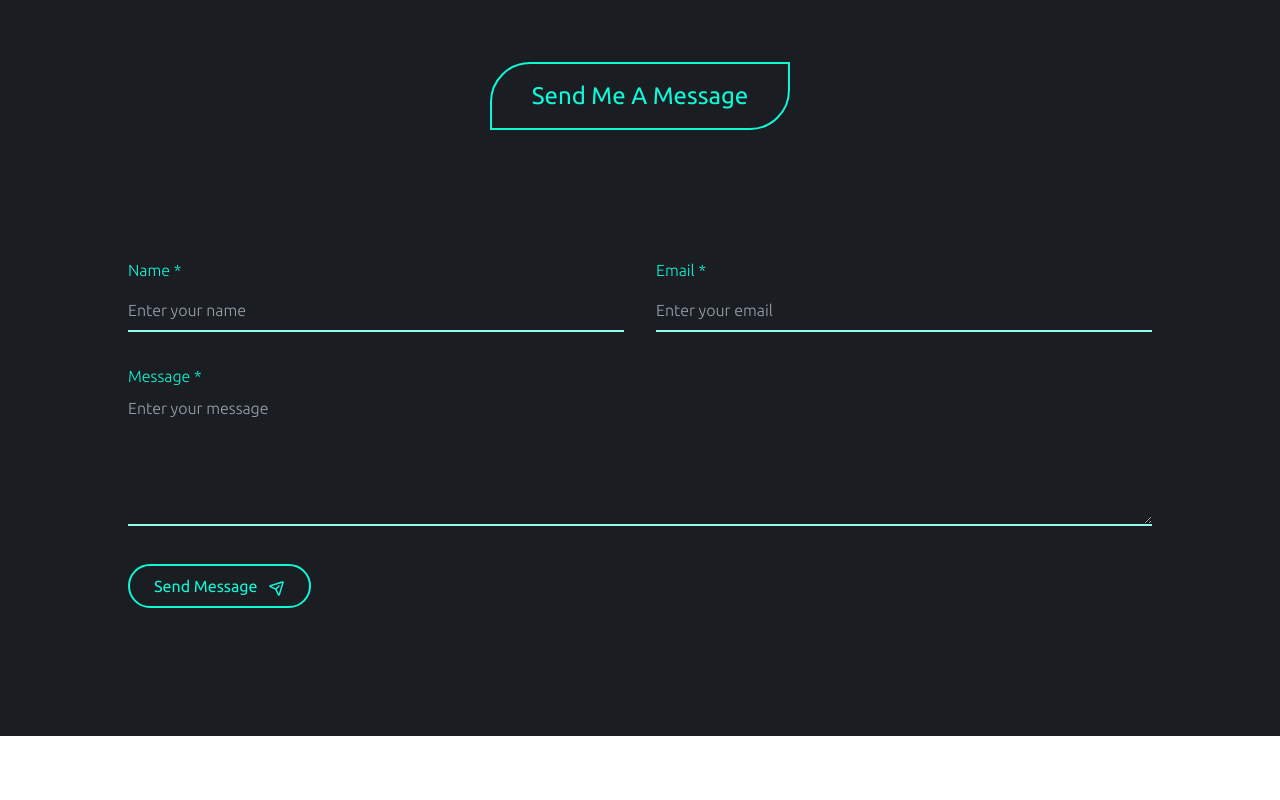
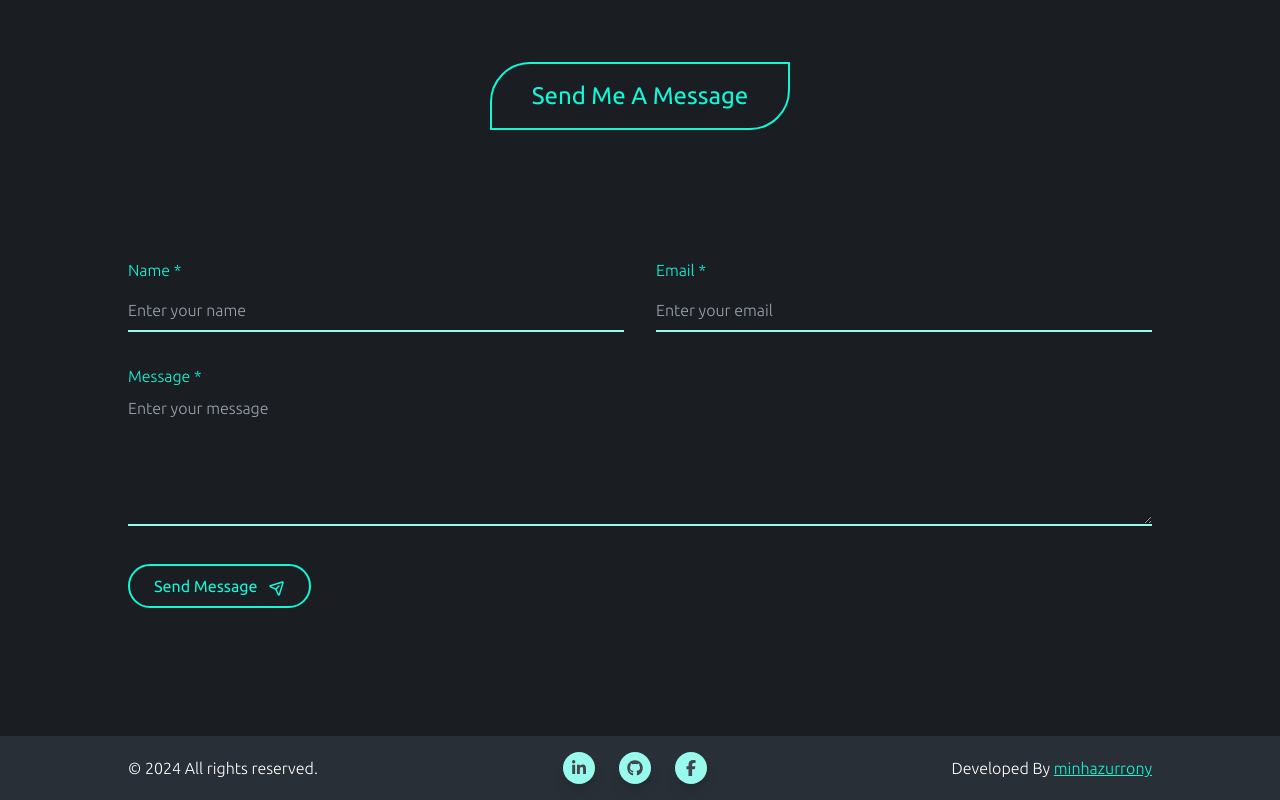
Before and after one commit to minhazurrony/portfolio, a Next.js app: page / in a window 1280 px wide. Shown: the part 7324-8124 px from the top of the page. Before the commit the page ends 8060 px from the top, so only its background shows below. Built offline with nearby package versions, Linux system fonts and the light colour scheme.

Commit message:
feat: add footer into layout

```diff
--- /dev/null
+++ b/app/components/Footer.tsx
@@ -0,0 +1,56 @@
+import React from "react";
+import ContainerWrapper from "./ContainerWrapper";
+import Link from "next/link";
+import { FaLinkedinIn, FaFacebookF, FaGithub } from "react-icons/fa6";
+
+function Footer() {
+  return (
+    <ContainerWrapper className="rounded-none bg-bg-one">
+      <footer className="flex flex-col items-center justify-center gap-4 py-4 font-ubuntu font-light text-white lg:flex-row lg:justify-between">
+        <p>
+          &copy; <time>{new Date().getFullYear()}</time> All rights reserved.
+        </p>
+
+        <div className="inline-flex items-center gap-6">
+          <Link
+            rel="noopener noreferrer"
+            target="_blank"
+            href={"https://www.linkedin.com/in/minhazurrony/"}
+            className="rounded-full bg-brand-two p-2 text-grey shadow-lg transition-all duration-150 ease-in hover:bg-brand-one hover:text-white"
+          >
+            <FaLinkedinIn />
+          </Link>
+          <Link
+            rel="noopener noreferrer"
+            target="_blank"
+            href={"https://www.github.com/minhazurrony/"}
+            className="rounded-full bg-brand-two p-2 text-grey shadow-lg transition-all duration-150 ease-in hover:bg-brand-one hover:text-white"
+          >
+            <FaGithub />
+          </Link>
+          <Link
+            rel="noopener noreferrer"
+            target="_blank"
+            href={"https://www.facebook.com/minhazur.rony/"}
+            className="rounded-full bg-brand-two p-2 text-grey shadow-lg transition-all duration-150 ease-in hover:bg-brand-one hover:text-white"
+          >
+            <FaFacebookF />
+          </Link>
+        </div>
+        <p className="capitalize">
+          developed by {""}
+          <Link
+            rel="noopener noreferrer"
+            target="_blank"
+            href={"https://www.linkedin.com/in/minhazurrony/"}
+            className="lowercase text-brand-one underline"
+          >
+            minhazurrony
+          </Link>
+        </p>
+      </footer>
+    </ContainerWrapper>
+  );
+}
+
+export default Footer;
--- a/app/components/index.ts
+++ b/app/components/index.ts
@@ -11,3 +11,4 @@ export { default as Timeline } from "./Timeline";
 export { default as Projects } from "./Projects";
 export { default as ProjectCard } from "./ProjectCard";
 export { default as Contact } from "./Contact";
+export { default as Footer } from "./Footer";
--- a/app/layout.tsx
+++ b/app/layout.tsx
@@ -1,6 +1,6 @@
 import type { Metadata } from "next";
 import "./globals.css";
-import { Navbar } from "@/components";
+import { Footer, Navbar } from "@/components";
 import { ubuntu, ibm_plex_mono } from "../public/assets/fonts";
 
 export const metadata: Metadata = {
@@ -19,6 +19,7 @@ export default function RootLayout({
       <body className={`${ubuntu.variable} ${ibm_plex_mono.variable}`}>
         <Navbar />
         {children}
+        <Footer />
       </body>
     </html>
   );
```
